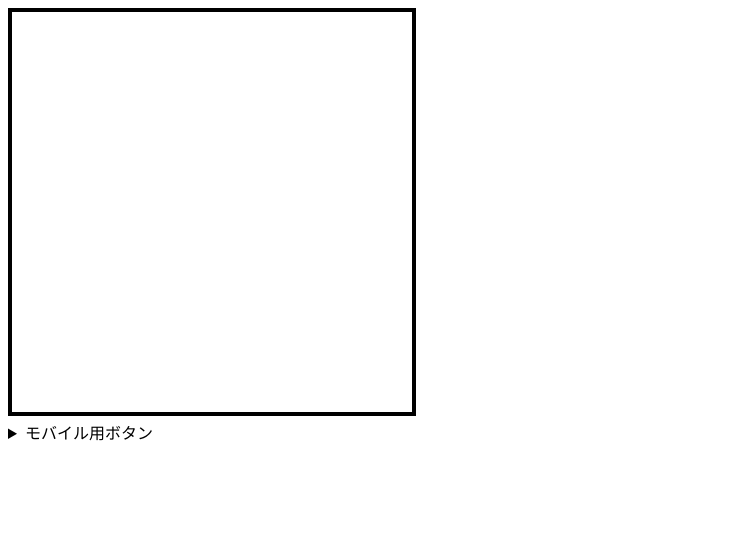
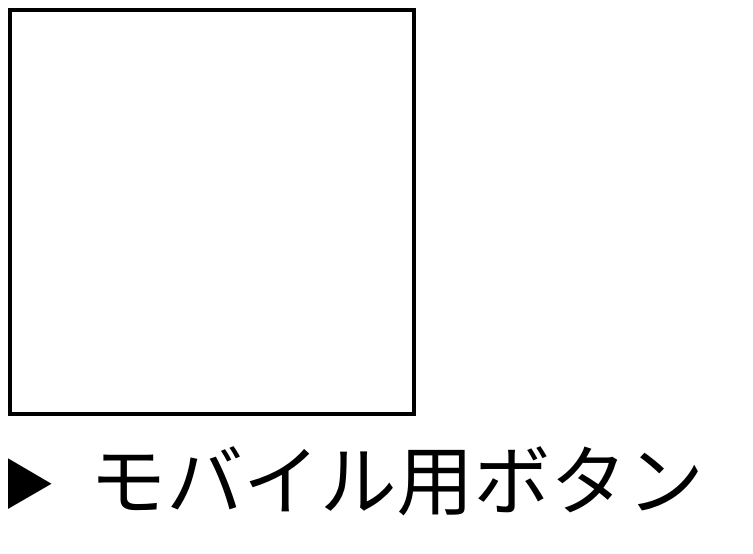
Before and after one commit to ryoga-kw-github/dot-walk, a plain HTML site: page index.html in a window 1280 px wide. Shown: the whole page, without its empty margins (0-753 px from the left). Drawn offline with Linux system fonts and the light colour scheme.

Commit message:
change details fontsize

```diff
--- a/index.html
+++ b/index.html
@@ -40,7 +40,7 @@
     <body onload="imgload">
         <canvas id="field" width="400" height="400" style="border-color: rgb(0, 0, 0); border: 4px solid;"></canvas>
 
-        <details>
+        <details style="font-size: 6vw;">
             <summary>モバイル用ボタン</summary>
             <div class='container'>
                 <div class='area-g4'>⬇</div>
```
